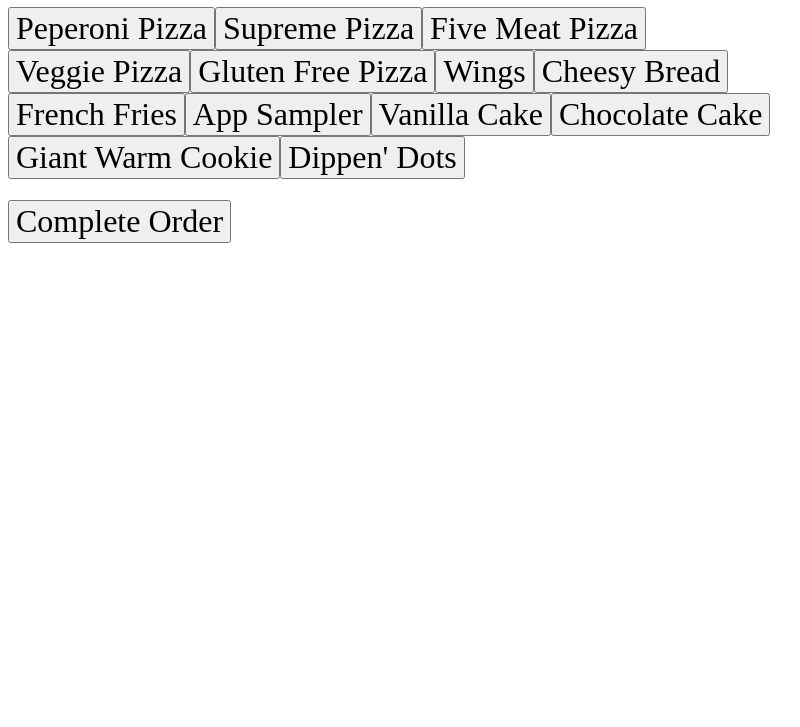
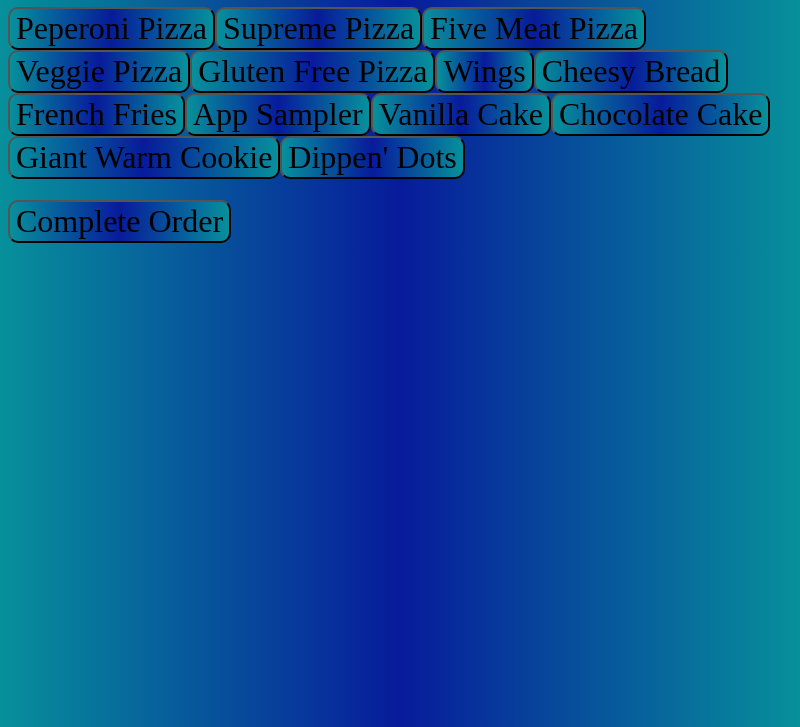
Before and after one commit to mine-man3000/minemans-crappy-POS, an Electron app: page index.html in a window 800 px wide. Shown: the part 73-800 px from the top of the page. Drawn offline with Linux system fonts and the light colour scheme.

Commit message:
Made it look ugly as shit

```diff
--- /dev/null
+++ b/config/menu.json
@@ -0,0 +1,3 @@
+{
+    "menu": [ "Peperoni Pizza", "Supreme Pizza", "Five Meat Pizza", "Veggie Pizza", "Gluten Free Pizza", "Wings", "Cheesy Bread", "French Fries", "App Sampler", "Vanilla Cake", "Chocolate Cake", "Giant Warm Cookie", "Dippen' Dots" ]
+}
--- a/index.js
+++ b/index.js
@@ -1,6 +1,6 @@
 const { app, BrowserWindow } = require('electron')
 var ipc = require('electron').ipcRenderer;
-
+const fs = require('fs')
 
 app.whenReady().then(() => {
 	const win = new BrowserWindow({
--- a/package.json
+++ b/package.json
@@ -20,6 +20,7 @@
   },
   "dependencies": {
     "electron-squirrel-startup": "^1.0.0",
+    "fs": "^0.0.1-security",
     "g": "^2.0.1"
   }
 }
--- a/style.css
+++ b/style.css
@@ -1,8 +1,25 @@
 * {
     font-family: "Comic Mono";
-    src: url(https://cdn.jsdelivr.net/npm/comic-mono@0.0.1/ComicMono.ttf);
+    src: url(file:///defaulttheme/comicmono.ttf);
 }
 
 button {
+    font-family: "Comic Mono";
     font-size: 32px;
+    border-radius: 10px;
+    background: rgb(7,144,155);
+background: linear-gradient(90deg, rgba(7,144,155,1) 0%, rgba(7,27,155,1) 50%, rgba(7,144,155,1) 100%);
+    }
+button:hover{
+    font-size: 32px;
+    border-radius: 10px;
+    background: rgb(7,144,155);
+
 }
+body {
+    background: rgb(7,144,155);
+    background: linear-gradient(90deg, rgba(7,144,155,1) 0%, rgba(7,27,155,1) 50%, rgba(7,144,155,1) 100%);
+
+
+
+}
```
Also changed, not shown: defaulttheme/ComicMono.ttf (added), 1 other file.
